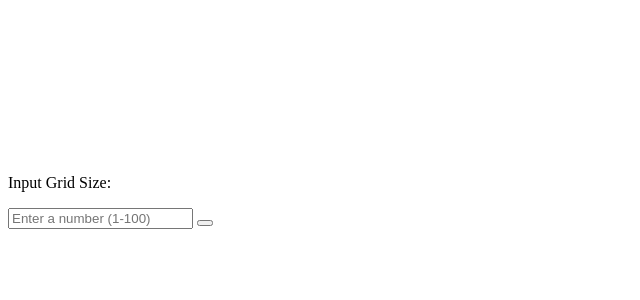
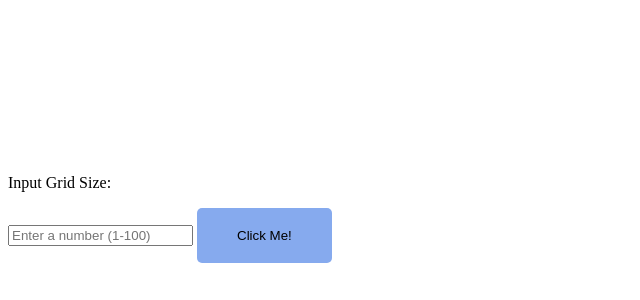
Before and after one commit to loganmonnier/etch-a-sketch, a plain HTML site: page index.html in a window 1280 px wide. Shown: the part 500-800 px from the top of the page, without its empty margins (0-640 px from the left). Drawn offline with Linux system fonts and the light colour scheme.

Commit message:
add css style to button

```diff
--- a/index.html
+++ b/index.html
@@ -14,7 +14,7 @@
     <div class="inputContainer">
         <p>Input Grid Size:</p>
         <input class="input" type="number" maxlength=100 placeholder= "Enter a number (1-100)">
-        <button class="input-button"></button>
+        <button class="input-button">Click Me!</button>
     </div>
 </body>
 </html>
--- a/scripts.js
+++ b/scripts.js
@@ -17,6 +17,5 @@ for (let r = 0; r < numRows; r++){
         gridSquare.addEventListener('mouseenter', function(){
             this.style.backgroundColor = 'black';
         })
-
     }
 }})
--- a/styles.css
+++ b/styles.css
@@ -10,3 +10,20 @@
     width: 650px;
     height: 650px;
 }
+
+.input-button {
+    padding-left: 40px;
+    padding-right: 40px;
+    padding-top: 20px;
+    padding-bottom: 20px;
+    background-color:rgb(134, 170, 238);
+    border-style:groove;
+    border: 3px;
+    border-radius: 5px;
+}
+
+.input-container{
+    display:flex;
+    flex-direction: row;
+    align-items: flex-start;
+}
```
